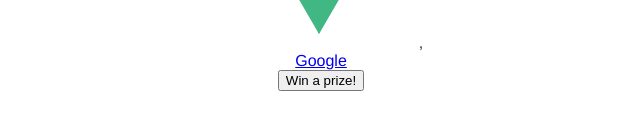
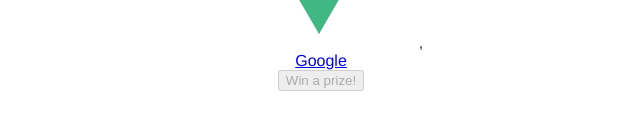
Before and after one commit to mdafsha9/VueJS3-Tutorials, a Vue app: page / in a window 1280 px wide. Shown: the part 380-510 px from the top of the page, without its empty margins (319-959 px from the left). Built offline with nearby package versions, Linux system fonts and the light colour scheme.

Commit message:
disabled property

```diff
--- a/src/App.vue
+++ b/src/App.vue
@@ -5,7 +5,7 @@
   <span v-html="text"></span>
   <img src="./assets/logo.png" alt="Vuejs pic">,<br>
   <a :href="link">Google</a><br>
-  <button onclick="window.alert('You have been hacked!')">Win a prize!</button>
+  <button v-bind:disabled="isDisabled" onclick="window.alert('You have been hacked!')">Win a prize!</button>
 
 </template>
 
@@ -21,7 +21,7 @@ export default {
       drinks: "soft drinks",
       text:'<h1>Vue3 Tutorials</h1><p>The core library is mainly focused on UI</p>',
       link: "https://www.google.com/",
-
+      isDisabled:true,
 
 
     }
```
